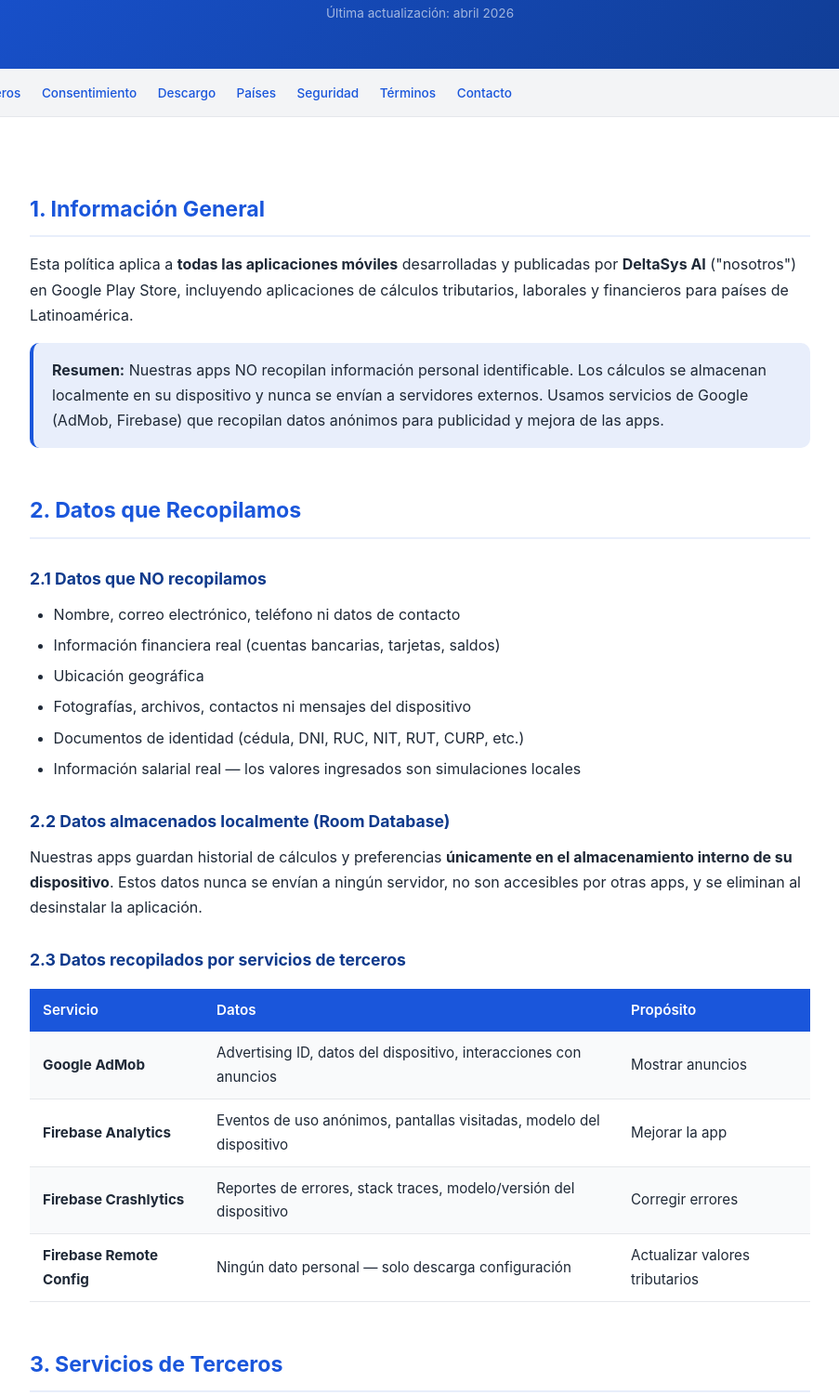
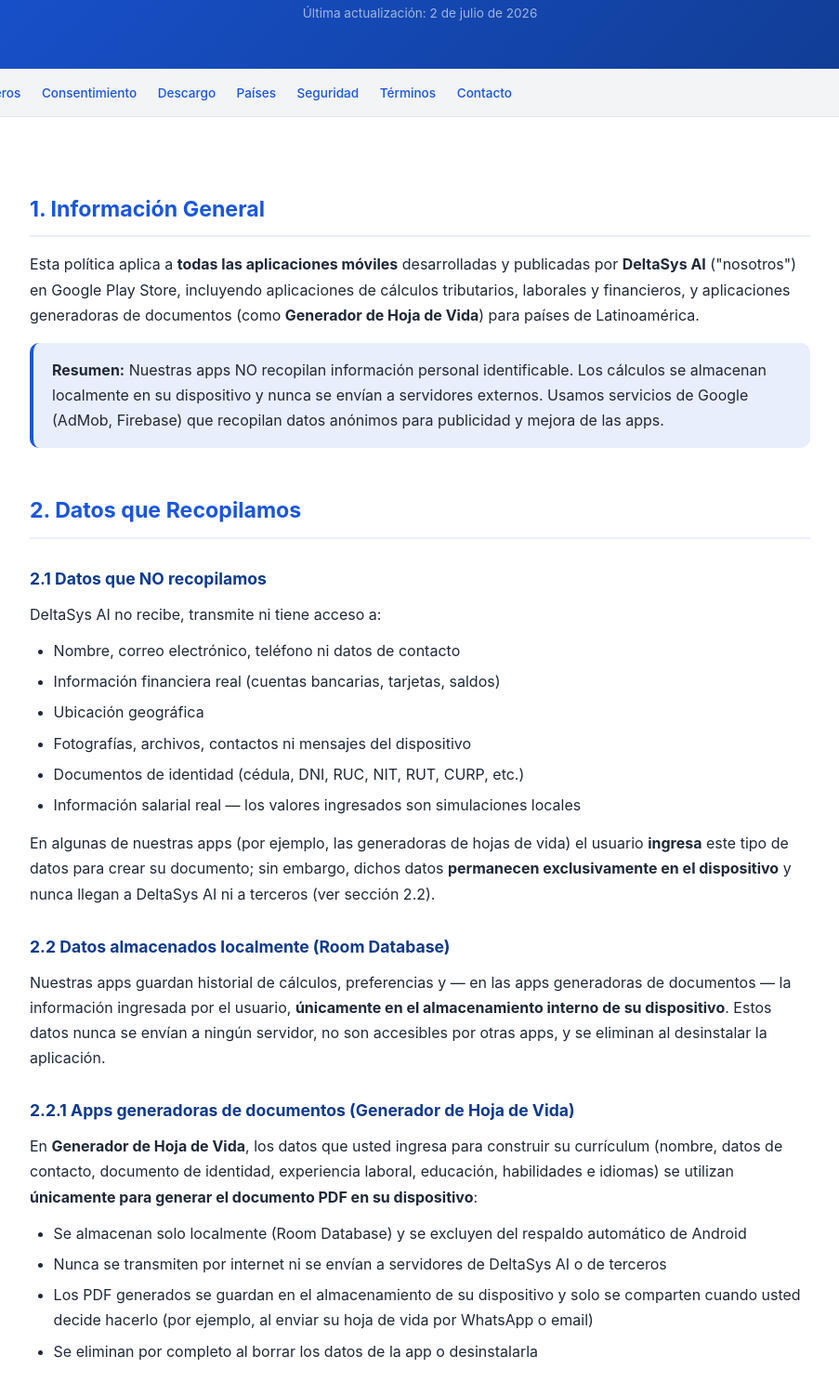
Before and after one commit to deltasysai-code/privacy-policy, a plain HTML site: page index.html in a window 1280 px wide. Shown: the part 162-1663 px from the top of the page at 93% size, without its empty margins (188-1091 px from the left). Drawn offline with Linux system fonts and the light colour scheme.

Commit message:
Add files via upload

```diff
--- a/index.html
+++ b/index.html
@@ -65,7 +65,7 @@
 <div class="header">
     <h1>DeltaSys AI</h1>
     <p>Política de Privacidad y Términos de Uso</p>
-    <div class="updated">Última actualización: abril 2026</div>
+    <div class="updated">Última actualización: 2 de julio de 2026</div>
 </div>
 
 <!-- NAV -->
@@ -85,7 +85,7 @@
 
 <!-- 1. GENERAL -->
 <h2 id="general">1. Información General</h2>
-<p>Esta política aplica a <strong>todas las aplicaciones móviles</strong> desarrolladas y publicadas por <strong>DeltaSys AI</strong> ("nosotros") en Google Play Store, incluyendo aplicaciones de cálculos tributarios, laborales y financieros para países de Latinoamérica.</p>
+<p>Esta política aplica a <strong>todas las aplicaciones móviles</strong> desarrolladas y publicadas por <strong>DeltaSys AI</strong> ("nosotros") en Google Play Store, incluyendo aplicaciones de cálculos tributarios, laborales y financieros, y aplicaciones generadoras de documentos (como <strong>Generador de Hoja de Vida</strong>) para países de Latinoamérica.</p>
 <div class="highlight">
     <strong>Resumen:</strong> Nuestras apps NO recopilan información personal identificable. Los cálculos se almacenan localmente en su dispositivo y nunca se envían a servidores externos. Usamos servicios de Google (AdMob, Firebase) que recopilan datos anónimos para publicidad y mejora de las apps.
 </div>
@@ -94,6 +94,7 @@
 <h2 id="datos">2. Datos que Recopilamos</h2>
 
 <h3>2.1 Datos que NO recopilamos</h3>
+<p>DeltaSys AI no recibe, transmite ni tiene acceso a:</p>
 <ul>
     <li>Nombre, correo electrónico, teléfono ni datos de contacto</li>
     <li>Información financiera real (cuentas bancarias, tarjetas, saldos)</li>
@@ -102,9 +103,19 @@
     <li>Documentos de identidad (cédula, DNI, RUC, NIT, RUT, CURP, etc.)</li>
     <li>Información salarial real — los valores ingresados son simulaciones locales</li>
 </ul>
+<p>En algunas de nuestras apps (por ejemplo, las generadoras de hojas de vida) el usuario <strong>ingresa</strong> este tipo de datos para crear su documento; sin embargo, dichos datos <strong>permanecen exclusivamente en el dispositivo</strong> y nunca llegan a DeltaSys AI ni a terceros (ver sección 2.2).</p>
 
 <h3>2.2 Datos almacenados localmente (Room Database)</h3>
-<p>Nuestras apps guardan historial de cálculos y preferencias <strong>únicamente en el almacenamiento interno de su dispositivo</strong>. Estos datos nunca se envían a ningún servidor, no son accesibles por otras apps, y se eliminan al desinstalar la aplicación.</p>
+<p>Nuestras apps guardan historial de cálculos, preferencias y — en las apps generadoras de documentos — la información ingresada por el usuario, <strong>únicamente en el almacenamiento interno de su dispositivo</strong>. Estos datos nunca se envían a ningún servidor, no son accesibles por otras apps, y se eliminan al desinstalar la aplicación.</p>
+
+<h3>2.2.1 Apps generadoras de documentos (Generador de Hoja de Vida)</h3>
+<p>En <strong>Generador de Hoja de Vida</strong>, los datos que usted ingresa para construir su currículum (nombre, datos de contacto, documento de identidad, experiencia laboral, educación, habilidades e idiomas) se utilizan <strong>únicamente para generar el documento PDF en su dispositivo</strong>:</p>
+<ul>
+    <li>Se almacenan solo localmente (Room Database) y se excluyen del respaldo automático de Android</li>
+    <li>Nunca se transmiten por internet ni se envían a servidores de DeltaSys AI o de terceros</li>
+    <li>Los PDF generados se guardan en el almacenamiento de su dispositivo y solo se comparten cuando usted decide hacerlo (por ejemplo, al enviar su hoja de vida por WhatsApp o email)</li>
+    <li>Se eliminan por completo al borrar los datos de la app o desinstalarla</li>
+</ul>
 
 <h3>2.3 Datos recopilados por servicios de terceros</h3>
 <table>
@@ -114,6 +125,7 @@
     <tr><td><strong>Firebase Crashlytics</strong></td><td>Reportes de errores, stack traces, modelo/versión del dispositivo</td><td>Corregir errores</td></tr>
     <tr><td><strong>Firebase Remote Config</strong></td><td>Ningún dato personal — solo descarga configuración</td><td>Actualizar valores tributarios</td></tr>
 </table>
+<p><em>Nota: los servicios de Firebase solo aplican a las apps que los integran. Algunas de nuestras apps (por ejemplo, <strong>Generador de Hoja de Vida</strong>) no incluyen Firebase; en ellas el único servicio de terceros es Google AdMob.</em></p>
 
 <!-- 3. TERCEROS -->
 <h2 id="terceros">3. Servicios de Terceros</h2>
@@ -136,7 +148,7 @@
     <li><strong>Aceptar anuncios personalizados:</strong> ajustados a sus intereses</li>
     <li><strong>Rechazar anuncios personalizados:</strong> verá anuncios genéricos</li>
 </ul>
-<p>La app funciona normalmente con cualquier elección. Puede cambiar esta preferencia en la configuración de anuncios de su dispositivo Android.</p>
+<p>La app funciona normalmente con cualquier elección. En las regiones donde la ley lo exige (por ejemplo, GDPR en Europa o la Ley 1581/2012 en Colombia), puede cambiar su decisión en cualquier momento desde la opción <strong>"Opciones de privacidad"</strong> en los Ajustes de la app, o desde la configuración de anuncios de su dispositivo Android.</p>
 
 <!-- 5. DESCARGO DE RESPONSABILIDAD -->
 <h2 id="descargo">5. Descargo de Responsabilidad</h2>
@@ -363,7 +375,7 @@
 <div class="footer">
     <div class="brand">DeltaSys AI</div>
     <p>Política de Privacidad y Términos de Uso</p>
-    <p>Última actualización: abril 2026</p>
+    <p>Última actualización: 2 de julio de 2026</p>
     <p style="margin-top: 12px;">
         <a href="mailto:deltasysai@gmail.com">deltasysai@gmail.com</a>
     </p>
```
